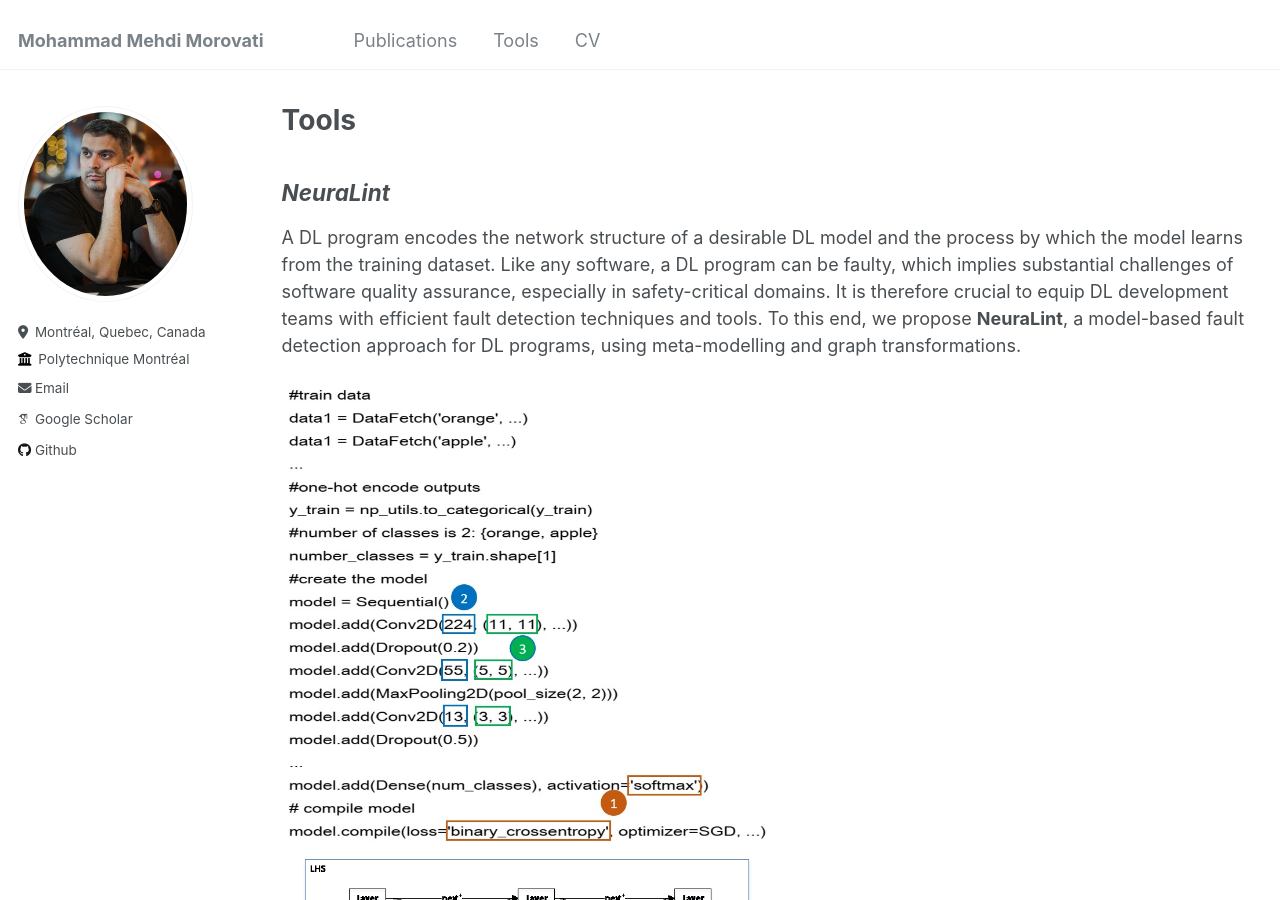
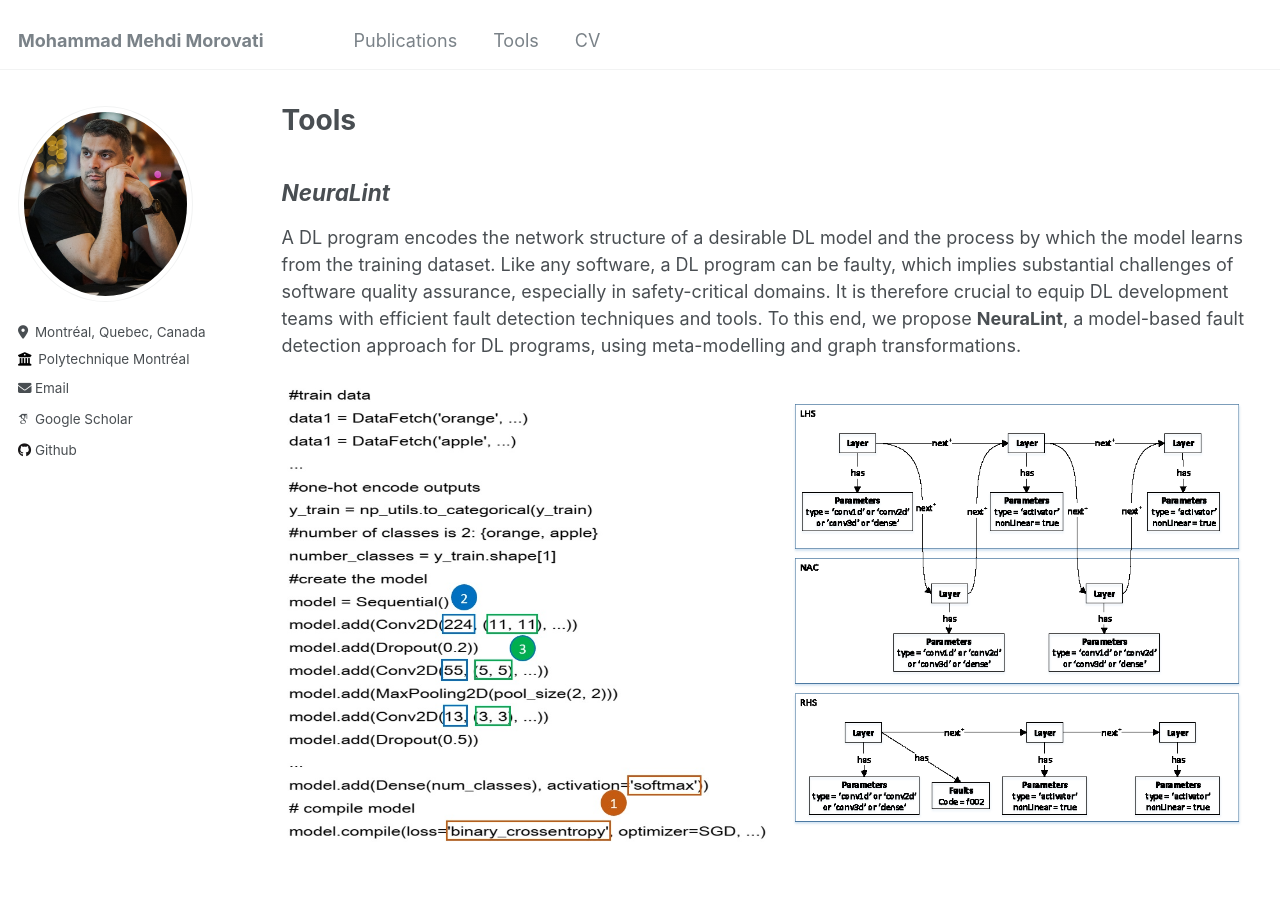
Before and after one commit to mehdi-morovati/mehdi-morovati.github.io, a Jekyll site: the page built from _pages/teaching.html, in a window 1280 px wide and 900 px high. Built offline with Jekyll 4.4.1, drawn with Linux system fonts in a browser that asks for light colours; some web fonts are replaced.

Commit message:
Update teaching.html

```diff
--- a/_pages/teaching.html
+++ b/_pages/teaching.html
@@ -10,11 +10,11 @@ author_profile: true
 A DL program encodes the network structure of a desirable DL model and the process by which the model learns from the training dataset. Like any software, a DL program can be faulty, which implies substantial challenges of software quality assurance, especially in safety-critical domains. It is therefore crucial to equip DL development teams with efficient fault detection techniques and tools. To this end, we propose <strong>NeuraLint</strong>, a model-based fault detection approach for DL programs, using meta-modelling and graph transformations.
 </p>
 
-<div class="row" style="float:left;width:50%;padding:5px;">
-  <div class="column" style="">
+<div class="row" >
+  <div class="column" style="float:left;width:50%;padding:5px;">
     <img src="/images/neuralint01.jpg" style="height='200' width='200'">
   </div>
-  <div class="column">
+  <div class="column" style="float:left;width:50%;padding:5px;">
     <img src="/images/neuralint02.png" style="height='200' width='200'">
   </div>
 </div>
```
